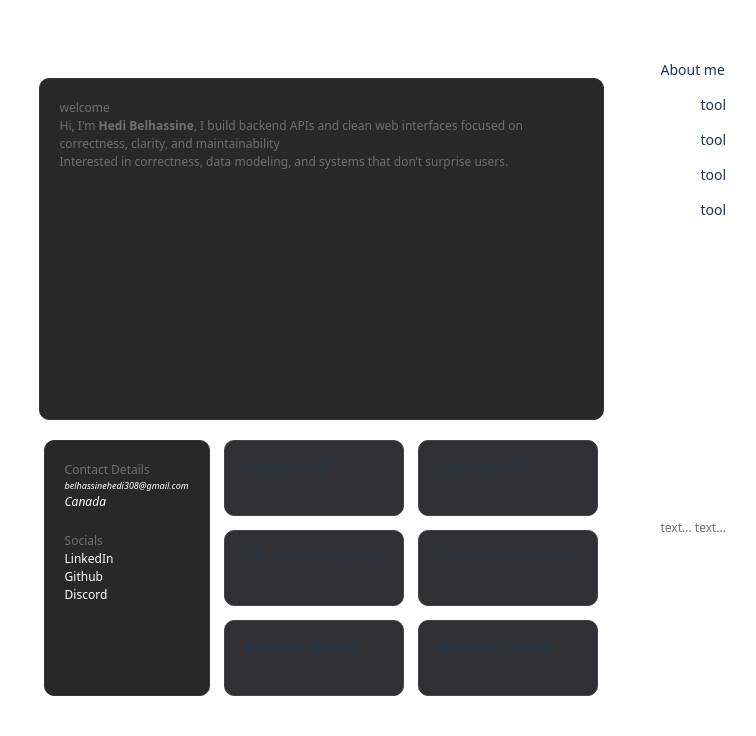
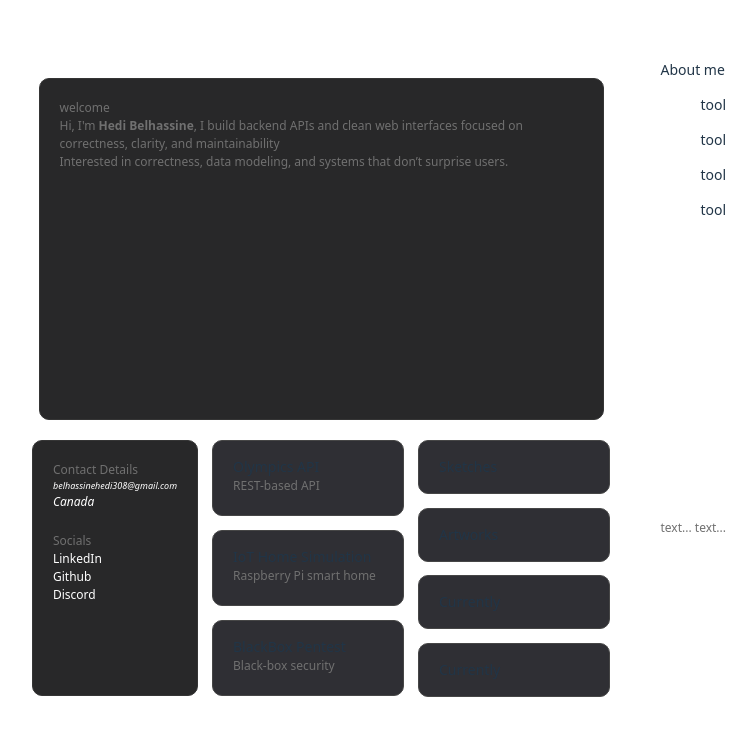
Before and after one commit to hedi3489/my-portfolio, a React (Vite) app: page / in a window 1280 px wide. Shown: the top 736 px of the page, without its empty margins (203-959 px from the left). Built offline with nearby package versions, Linux system fonts and the light colour scheme.

Commit message:
Made Projects Component reusable

```diff
--- a/src/App.css
+++ b/src/App.css
@@ -75,10 +75,10 @@ p {
   background-color: rgb(47, 47, 52);
   border: 1px solid rgb(70, 70, 70);
   border-radius: 10px;
-  height: 50px;
+
   flex: 1;
-
-  /* width: 130px; */
+  /* min-height: 30px;  */
+  width: 150px;
 
   transform-origin: center;
   will-change: transform;
--- a/src/Cards.jsx
+++ b/src/Cards.jsx
@@ -11,34 +11,51 @@ function BioCard(){
       </div>
 }
 
-function Projects(){
+// function Projects(){
 
-    return <div className='projects'>
-        {/* <h2>What I built</h2> */}
+//     return <div className='projects'>
+//         {/* <h2>What I built</h2> */}
+//         <ProjectCard
+//             title="Olympics API"
+//             // description="REST-based API with thorough pagination validation, and exception handling."
+//         />
+//         <ProjectCard
+//             title="IoT Home Simulation"
+//             // description="Raspberry Pi project simulating a smart home, controllable and monitorable remotely via an online dashboard."
+//         />
+//         <ProjectCard
+//             title="BlackBox Pentest"
+//             // description="Conducted a full black-box security assessment using Kali Linux, from recon to exploitation, with documented findings and recommendations."
+//         />
+//     </div>;
+
+// }
+
+function Projects({ projects = [] }) {
+  return (
+    <div className="projects">
+      {projects.map((project, index) => (
         <ProjectCard
-            title="Olympics API"
-            // description="REST-based API with thorough pagination validation, and exception handling."
+          key={index}
+          title={project.title}
+          description={project.description}
         />
-        <ProjectCard
-            title="IoT Home Simulation"
-            // description="Raspberry Pi project simulating a smart home, controllable and monitorable remotely via an online dashboard."
-        />
-        <ProjectCard
-            title="BlackBox Pentest"
-            // description="Conducted a full black-box security assessment using Kali Linux, from recon to exploitation, with documented findings and recommendations."
-        />
-    </div>;
+      ))}
+    </div>
+  )
+}
 
-}
+
 
 function ProjectCard({ title, description }) {
   return (
     <div className="project-card">
       <h3>{title}</h3>
-      <p>{description}</p>
+      {description && <p>{description}</p>}
     </div>
   )
 }
+
 
 function ContactCard(){
     const h3Style = (fontSize = '12px', italic = false) => ({
--- a/src/Containers.jsx
+++ b/src/Containers.jsx
@@ -1,6 +1,41 @@
 import './App.css'
 import './Containers.css'
 import {BioCard, ContactCard, Projects, AboutCard, LittleFooter} from './Cards.jsx'
+
+const techProjects = [
+  {
+    title: "Olympics API",
+    description: "REST-based API" // with pagination, validation, and exception handling."
+  },
+  {
+    title: "IoT Home Simulation",
+    description: "Raspberry Pi smart home" // simulation with remote monitoring and control."
+  },
+  {
+    title: "BlackBox Pentest",
+    description: "Black-box security " // assessment from reconnaissance to exploitation."
+  }
+]
+
+const funProjects = [
+  {
+    title: "Sketches",
+    description: ""
+  },
+  {
+    title: "Artworks",
+    description: ""
+  },
+  {
+    title: "Currently",
+    description: ""
+  },
+  {
+    title: "Currently",
+    description: ""
+  }
+]
+
 
 function MainContent(){
     return <div className='main-content'>
@@ -10,10 +45,11 @@ function MainContent(){
 }
 
 function Showcase(){
+    console.log(funProjects);
     return <div className='showcase'>
           <ContactCard />
-          <Projects />
-          <Projects />
+          <Projects projects={techProjects} />
+          <Projects projects={funProjects} />
         </div>
 }
 
```
